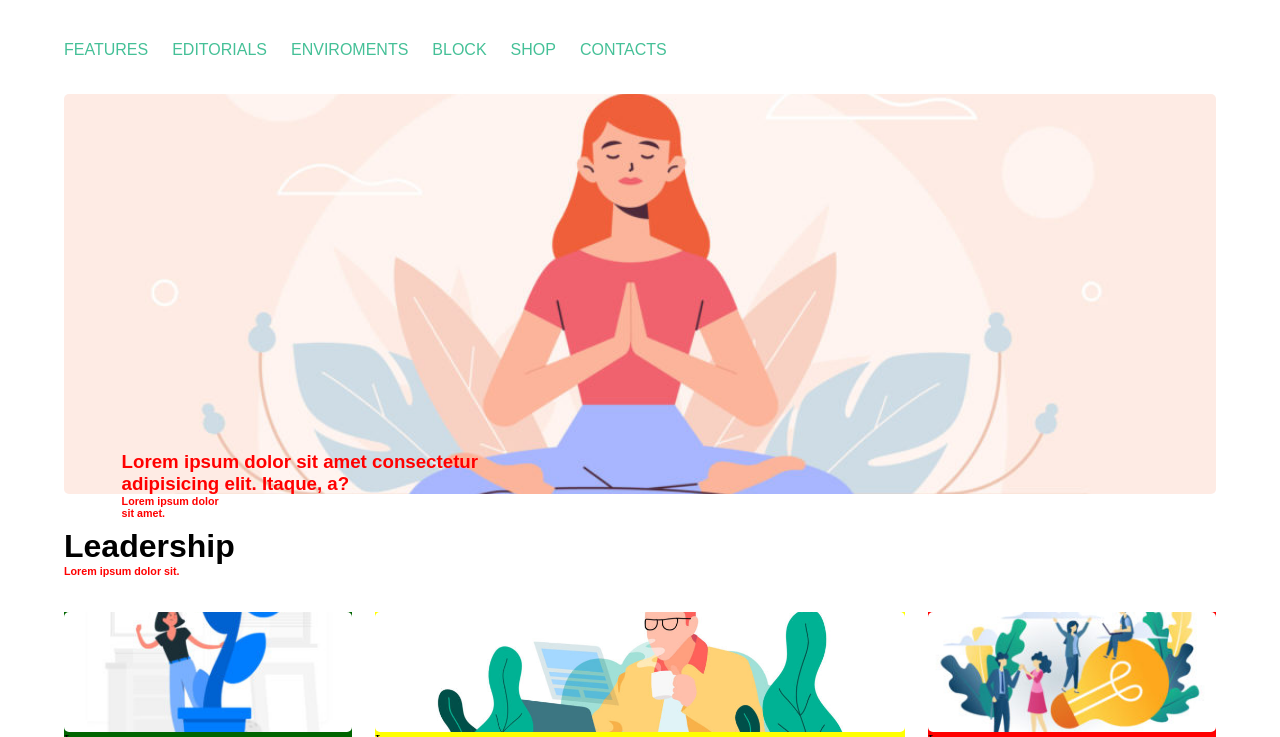
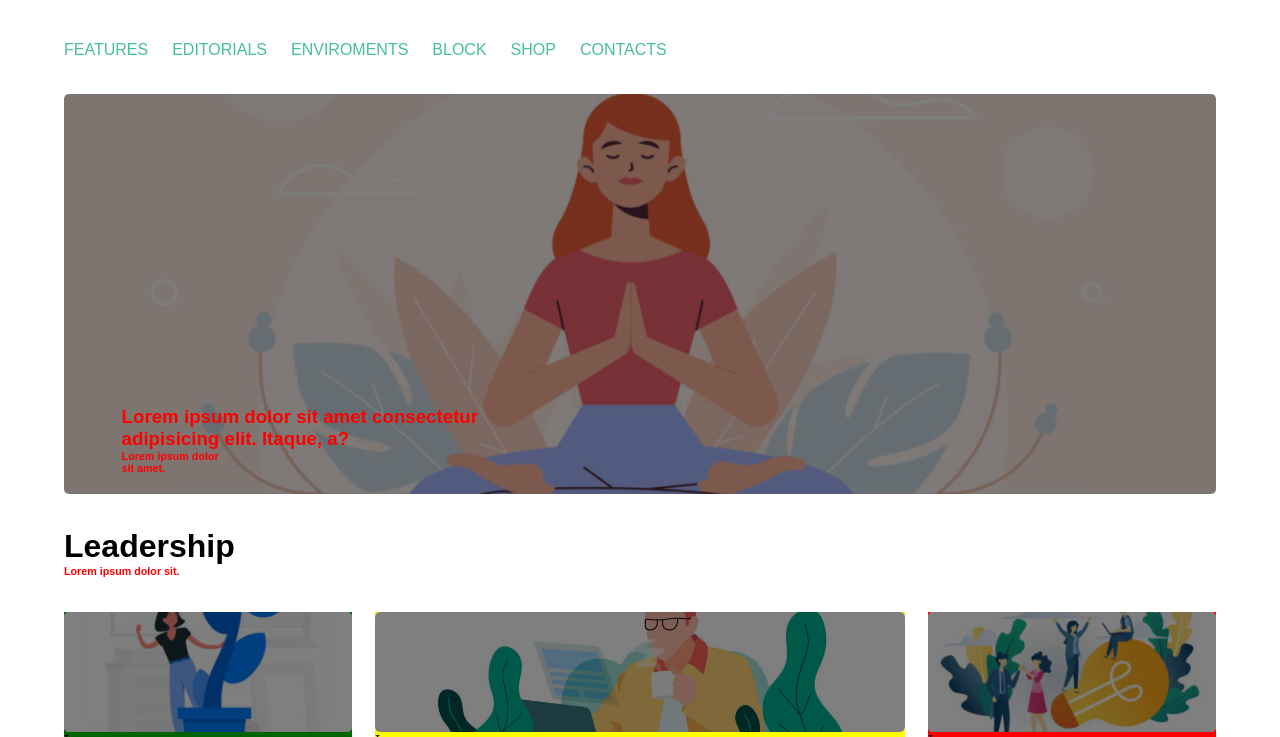
Before and after one commit to Alexellevu/htmlcss-wp, a plain HTML site: page index.html in a window 1280 px wide. Shown: the part 63-800 px from the top of the page. Drawn offline with Linux system fonts and the light colour scheme.

Commit message:
sfondo scuro immagini

```diff
--- a/index.html
+++ b/index.html
@@ -27,6 +27,7 @@
         <main>
             <!-- blocco immagine di presentazione -->
             <div class="blocco_immagine">
+                <div class="overlay"></div>
                 <div class="sotto_blocco_imm1 clearfix">
                  <h3 >Lorem ipsum dolor sit amet consectetur <br> adipisicing elit. Itaque, a? </h3>
                  <h6>Lorem ipsum dolor <br> sit amet.</h6>
@@ -50,6 +51,7 @@
                 <div class="left_block ">
 
                     <div class="lateral_img" id="left_img">
+                        <div class="overlay"></div>
 
                     </div>
 
@@ -64,7 +66,9 @@
 
                 <div class="center_block">
 
-                    <div class="center_img"></div>
+                    <div class="center_img">
+                    <div class="overlay"></div>
+                </div>
 
                     <p>Lorem.</p>
                     <p>Lorem.</p>
@@ -77,7 +81,7 @@
 
                 <div class="right_block">
                     <div class="lateral_img" id="right_img">
-
+                        <div class="overlay"></div>
                     </div>
 
                     <p>Lorem.</p>
--- a/style.css
+++ b/style.css
@@ -20,11 +20,6 @@ header{
     margin-bottom: 3%;
 }
 
-main{
-
-    height: 70%;
-
-}
 
 
 #set_logo{
@@ -41,13 +36,11 @@ a{
     color: rgb(69, 192, 151);
 }
 
-main{
-    height: 80%;
 
-}
 
 .blocco_immagine{
 
+    position:relative;
     height: 400px;
     background-image: url("/img/banner.jpg") ;
     background-repeat: no-repeat;
@@ -55,15 +48,23 @@ main{
     background-size:cover;
     background-position:center;
 
+
+}
+
+.overlay{
+    width: 100%;
+    height: 100%;
+    background-color: black;
+    opacity: 0.5;
+    border-radius: 5px;
 }
 
 .sotto_blocco_imm1{
-    float: left;
-    height: 40%;
+    position: absolute;
+
     width: 60%;
-    padding-left: 5%;
-    padding-top: 31%;
-
+    left: 5%;
+    bottom: 5%;
     font-family: fantasy;
     color:red;
 }
@@ -92,7 +93,7 @@ div.leadership > h6{
 
 
 .lateral_img{
-    max-width: 100%;
+    width: 100%;
     height: 120px;
     background-size:cover;
     background-position:center;
@@ -115,9 +116,9 @@ div.leadership > h6{
 
 
 .right_block{
-    float: right;
+    float: left;
+    background-color: red;
     width: 25%;
-    background-color: red;
     height: 100%;
 }
 
@@ -139,7 +140,8 @@ div.leadership > h6{
 }
 .center_img{
     background-image: url(/img/banner-2.jpg);
-    max-width: 100%;
+
+    width: 100%;
     height: 120px;
     background-size:cover;
     background-position:center;
```
